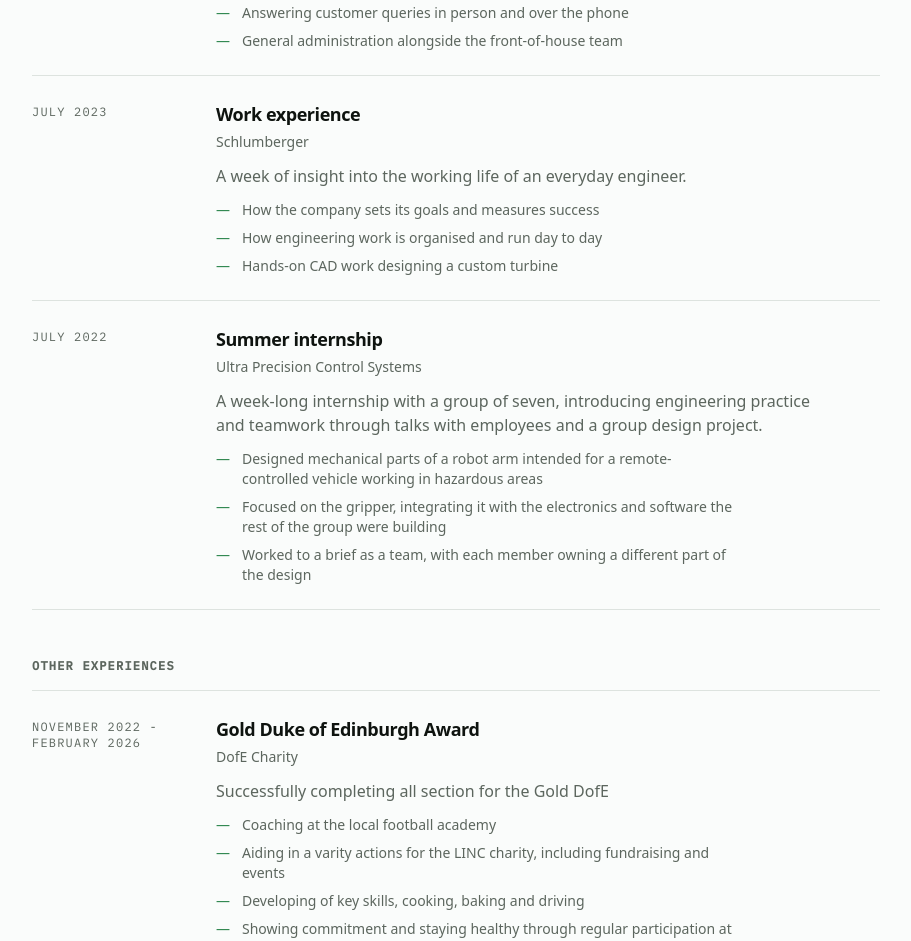
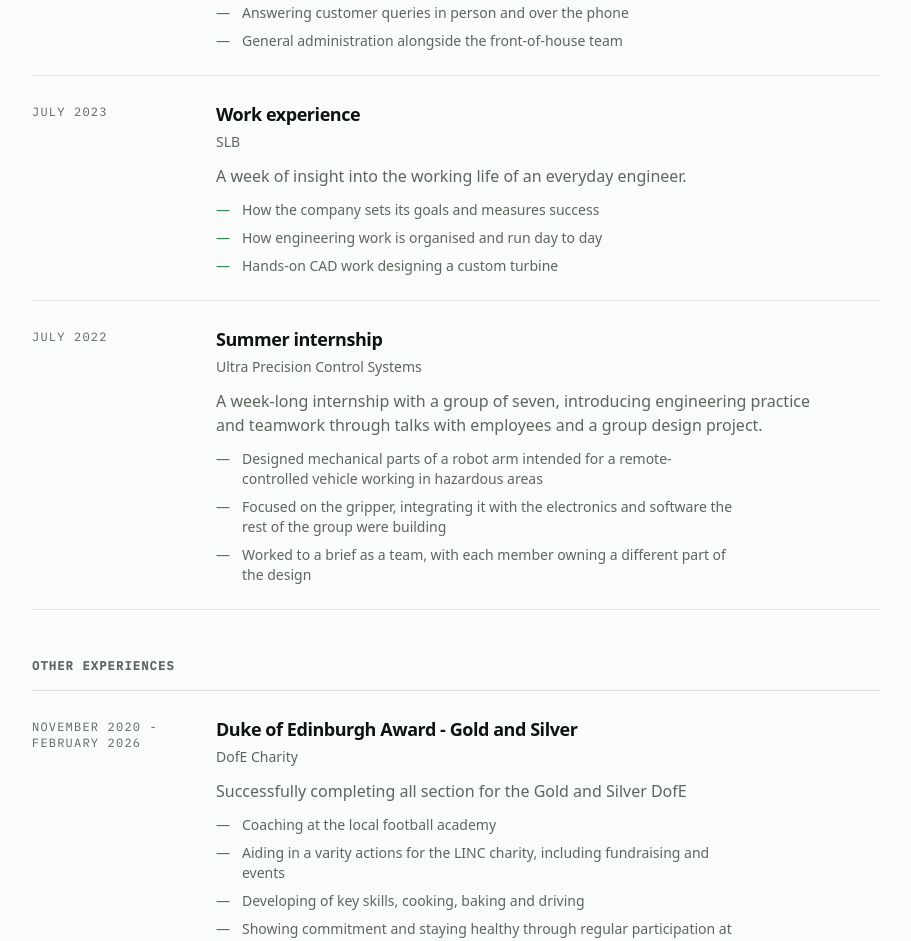
Before and after one commit to BarneyRye/personal-website, a React (Vite) app: page /home/experiences in a window 1280 px wide. Shown: the part 1460-2401 px from the top of the page, without its empty margins (184-1095 px from the left). Built offline with nearby package versions, Linux system fonts and the light colour scheme.

Commit message:
Minor text fixes

```diff
--- a/src/routes/home/experiences.tsx
+++ b/src/routes/home/experiences.tsx
@@ -67,7 +67,7 @@
   },
   {
     role: 'Work experience',
-    org: 'Schlumberger',
+    org: 'SLB',
     period: 'July 2023',
     blurb: 'A week of insight into the working life of an everyday engineer.',
     highlights: [
@@ -92,10 +92,10 @@
 
 const OTHER_EXPERIENCES: Experience[] = [
   {
-    role: 'Gold Duke of Edinburgh Award',
+    role: 'Duke of Edinburgh Award - Gold and Silver',
     org: 'DofE Charity',
-    period: 'November 2022 - February 2026',
-    blurb: 'Successfully completing all section for the Gold DofE',
+    period: 'November 2020 - February 2026',
+    blurb: 'Successfully completing all section for the Gold and Silver DofE',
     highlights: [
       'Coaching at the local football academy',
       'Aiding in a varity actions for the LINC charity, including fundraising and events',
--- a/src/routes/personal/devboard.tsx
+++ b/src/routes/personal/devboard.tsx
@@ -48,7 +48,7 @@
           used for more advanced prototyping, while keeping a small form factor.
         </p>
         <p>
-          The board has been designed to use hand soldered parts, so uses 0804
+          The board has been designed to use hand soldered parts, so uses 0805
           or higher resistor and capacitor footprints and lqfp mcu footprint.
           This reduces cost, as PCBA is not required. The header pins are also a
           multiple of 2.54mm spaced, so are compatible with most breadboards.
--- a/src/routes/personal/oscilloscope.tsx
+++ b/src/routes/personal/oscilloscope.tsx
@@ -66,7 +66,8 @@
           front end, the sampling and the display all built from scratch. It
           takes up to 40 Vpp, samples on an STM32F405 running at 168 MHz, and
           draws the waveform on a 240 by 320 ILI9341 TFT. Both channels are
-          sampled continuously; one is displayed at a time.
+          sampled continuously; one is displayed at a time. It is able to
+          display up to 20kHz waveforms.
         </p>
         <p>
           The microcontroller was never the interesting part. What made this
```
